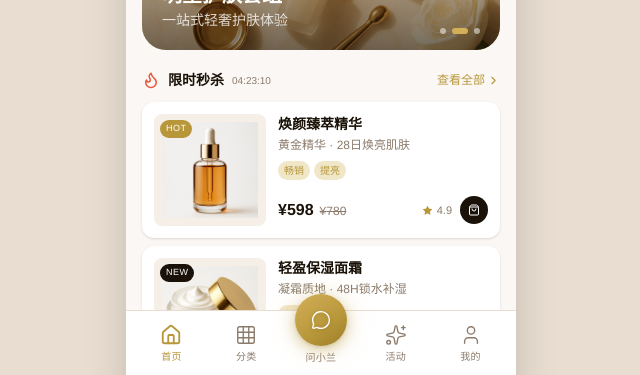
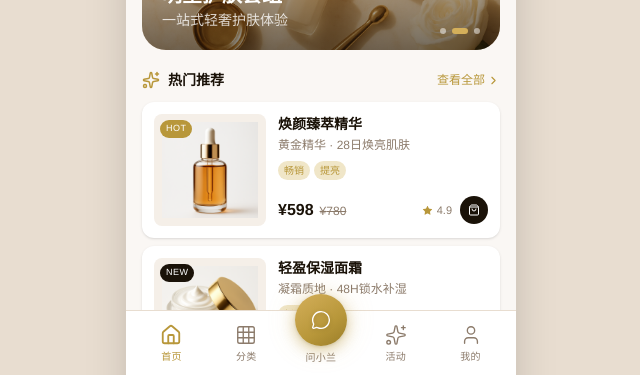
Before and after one commit to 315fang/cloud-mp-qianduan, a Next.js app: page / in a window 1280 px wide. Shown: the part 425-800 px from the top of the page, without its empty margins (319-959 px from the left). Built offline with nearby package versions, Linux system fonts and the light colour scheme.

Commit message:
feat: remove countdown hook and flash sale section
Co-authored-by: 王飞 <192938845+315fang@users.noreply.github.com>

```diff
--- a/src/app/page.tsx
+++ b/src/app/page.tsx
@@ -1,8 +1,8 @@
 "use client";
 
-import { useState, useEffect } from "react";
+import { useState } from "react";
 import Link from "next/link";
-import { Search, Bell, ChevronRight, Flame, Sparkles } from "lucide-react";
+import { Search, Bell, ChevronRight, Sparkles } from "lucide-react";
 import PhoneFrame from "@/components/PhoneFrame";
 import BannerCarousel from "@/components/BannerCarousel";
 import ProductCard from "@/components/ProductCard";
@@ -11,22 +11,8 @@ import { products } from "@/lib/data";
 const hotProducts = products.filter((p) => p.isHot || p.isNew).slice(0, 4);
 const allProducts = products.slice(0, 6);
 
-// 倒计时 hook
-function useCountdown(initialSeconds: number) {
-  const [seconds, setSeconds] = useState(initialSeconds);
-  useEffect(() => {
-    const t = setInterval(() => setSeconds((s) => (s > 0 ? s - 1 : 0)), 1000);
-    return () => clearInterval(t);
-  }, []);
-  const h = String(Math.floor(seconds / 3600)).padStart(2, "0");
-  const m = String(Math.floor((seconds % 3600) / 60)).padStart(2, "0");
-  const s = String(seconds % 60).padStart(2, "0");
-  return { h, m, s };
-}
-
 export default function HomePage() {
   const [searchQuery, setSearchQuery] = useState("");
-  const countdown = useCountdown(4 * 3600 + 23 * 60 + 15);
 
   const handleSearchSubmit = (e: React.FormEvent) => {
     e.preventDefault();
@@ -87,31 +73,6 @@ export default function HomePage() {
         {/* Banner 轮播 */}
         <BannerCarousel />
 
-
-
-        {/* 限时秒杀 */}
-        <section aria-labelledby="flash-sale-heading">
-          <div className="flex items-center justify-between mb-3">
-            <div className="flex items-center gap-2">
-              <Flame size={18} className="text-[#E8573A]" />
-              <h2 id="flash-sale-heading" className="text-sm font-bold text-[#1A1208]">限时秒杀</h2>
-              <span className="text-[10px] text-[#8C7B6B]">
-                {countdown.h}:{countdown.m}:{countdown.s}
-              </span>
-            </div>
-            <Link href="/activity" className="flex items-center gap-0.5 text-[12px] text-[#B8973A]">
-              查看全部 <ChevronRight size={13} />
-            </Link>
-          </div>
-          <div className="space-y-2">
-            {products.slice(0, 4).map((product) => (
-              <Link key={product.id} href={`/products/${product.id}`} className="block">
-                <ProductCard product={product} layout="list" />
-              </Link>
-            ))}
-          </div>
-        </section>
-
         {/* 热门推荐 */}
         <section aria-labelledby="hot-heading">
           <div className="flex items-center justify-between mb-3">
```
